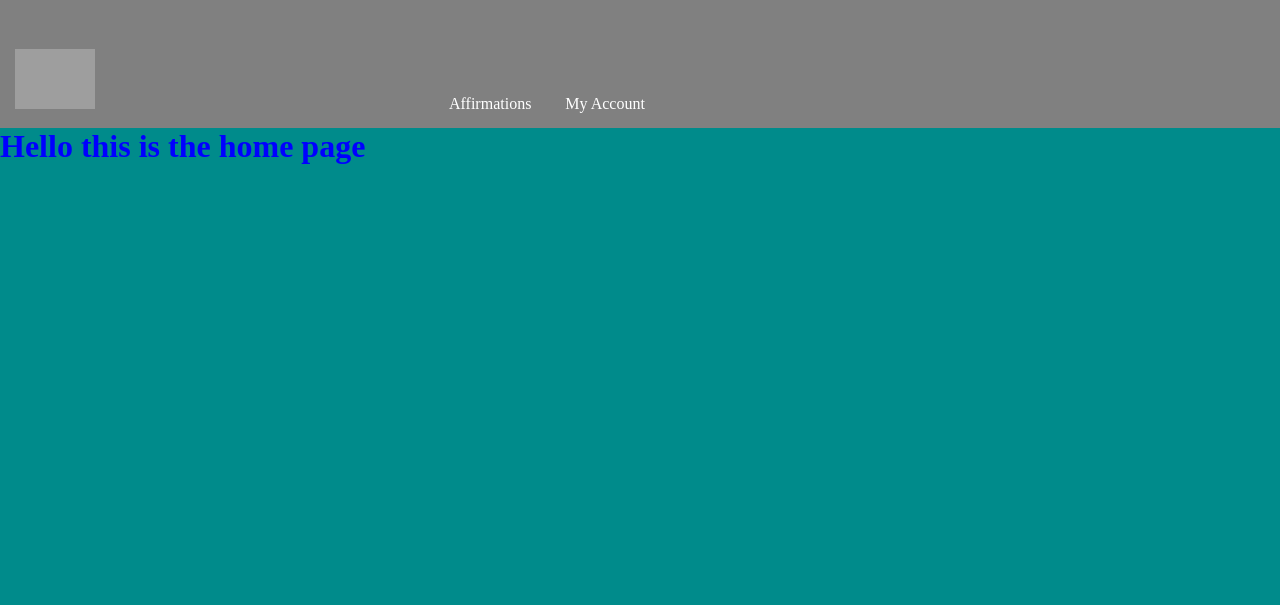
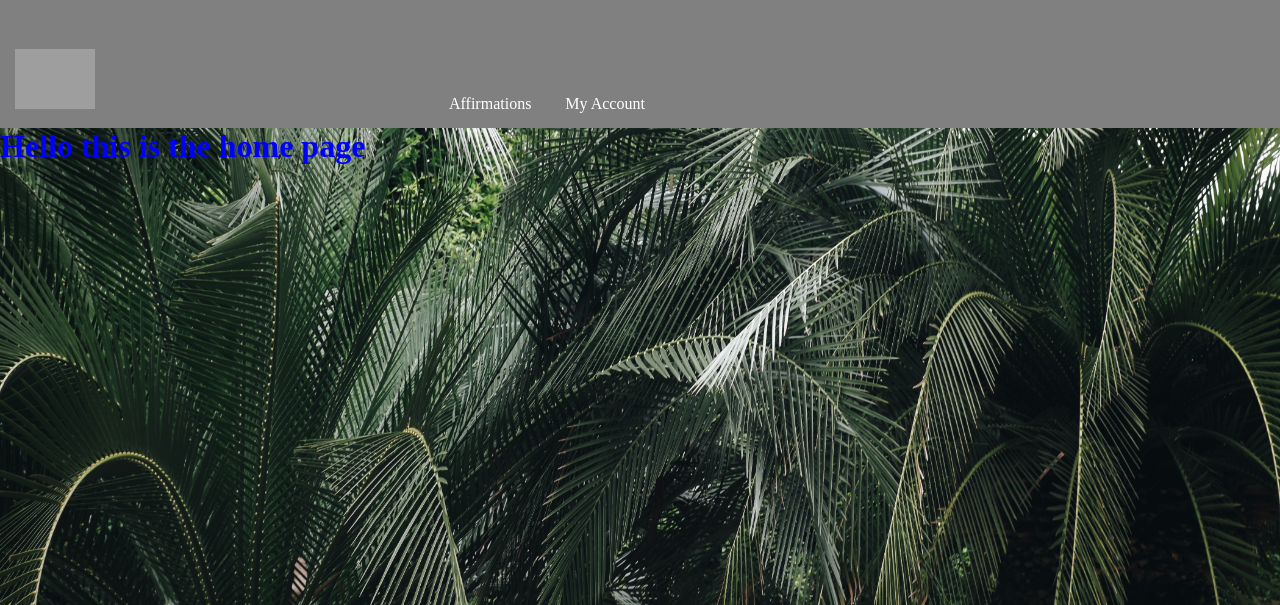
Before and after one commit to mstanle54/Mind-Groove, a Django app: page / in a window 1280 px wide. Shown: the top 605 px of the page. Run offline with Django 4.2, Linux system fonts and the light colour scheme; grey boxes are pictures that could not be loaded.

Commit message:
Background image working static

```diff
--- a/Mindgroove/Mindgroove/settings.py
+++ b/Mindgroove/Mindgroove/settings.py
@@ -57,7 +57,8 @@ MIDDLEWARE = [
 
 INTERNAL_IPS = [
     # ...
-    "127.0.0.1",
+    #"127.0.0.1",
+    "localhost"
     # ...
 ]
 
--- a/Mindgroove/affirmations/static/affirmations/styles/main.css
+++ b/Mindgroove/affirmations/static/affirmations/styles/main.css
@@ -1,3 +1,12 @@
+
+
 body{
-    background-color: darkcyan;
+    background-image: url("../images/Leaves.jpg");
+    background-size: cover;
+   background-repeat: no-repeat;
+   background-color: #05445E;
+
+   padding-bottom: 200px;
+
+
 }
--- a/Mindgroove/affirmations/templates/main.html
+++ b/Mindgroove/affirmations/templates/main.html
@@ -11,7 +11,9 @@
 </head>
 <body>
     {% include 'navbar.html' %}
+
     {% block content %}
+
 
 
     {% endblock %}
```
Also changed, not shown: Mindgroove/affirmations/static/affirmations/images/Leaves.jpg (added).
